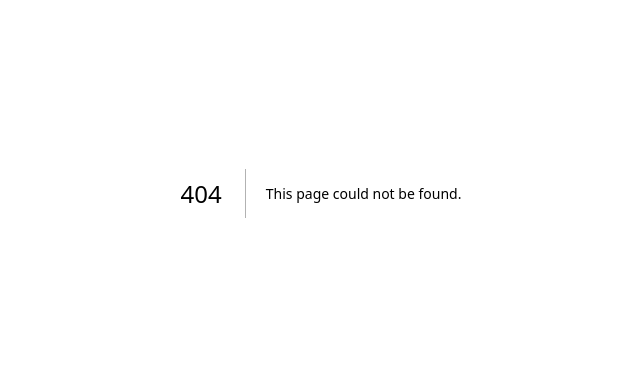
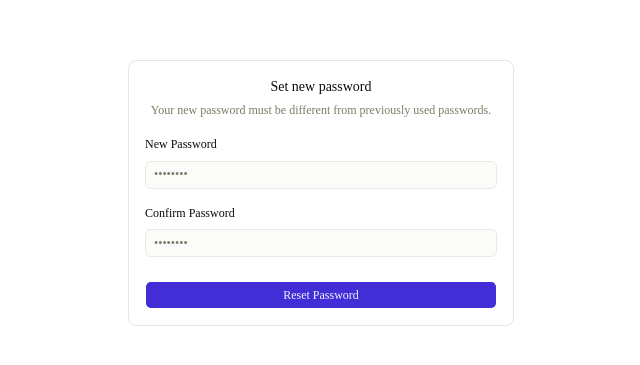
Before and after one commit to DrAmanJy/PulseTrack, a Next.js app in the folder apps/web/: page /reset-password in a window 1280 px wide. Before the commit this address had no page. Shown: the part 207-572 px from the top of the page, without its empty margins (319-959 px from the left). Built offline with nearby package versions, Linux system fonts and the light colour scheme.

Commit message:
feat(reset-password): implement ResetPasswordPage component with form handling for password reset, including validation and UI integration

```diff
--- /dev/null
+++ b/apps/web/src/app/reset-password/page.jsx
@@ -0,0 +1,83 @@
+'use client';
+
+import { useRouter, useSearchParams } from 'next/navigation';
+import { useForm } from 'react-hook-form';
+import { zodResolver } from '@hookform/resolvers/zod';
+import { Button } from '@/components/ui/button';
+import { Card, CardContent, CardDescription, CardHeader, CardTitle } from '@/components/ui/card';
+
+// 🛡️ Importing your specific Field components!
+import FormField from '@/components/FormField';
+import { Field, FieldGroup } from '@/components/ui/field';
+import { resetPasswordSchema } from '@pulsetrack/validations';
+
+export default function ResetPasswordPage() {
+  const router = useRouter();
+
+  // Grab the ?token=... from the URL
+  const searchParams = useSearchParams();
+  const token = searchParams.get('token');
+
+  // Initialize React Hook Form
+  const { control, handleSubmit } = useForm({
+    resolver: zodResolver(resetPasswordSchema),
+    defaultValues: {
+      password: '',
+      confirmPassword: '',
+    },
+  });
+
+  const onSubmit = async (data) => {
+    console.log('🚀 Sending to Express:', {
+      newPassword: data.password,
+      resetToken: token,
+    });
+
+    // On success:
+    router.replace('/');
+  };
+
+  return (
+    <div className="flex min-h-svh w-full items-center justify-center p-6 md:p-10">
+      <div className="w-full max-w-sm">
+        <div className="flex flex-col gap-6">
+          <Card>
+            <CardHeader className="text-center">
+              <CardTitle>Set new password</CardTitle>
+              <CardDescription>
+                Your new password must be different from previously used passwords.
+              </CardDescription>
+            </CardHeader>
+            <CardContent>
+              <form onSubmit={handleSubmit(onSubmit)}>
+                <FieldGroup>
+                  <FormField
+                    control={control}
+                    label="New Password"
+                    name="password"
+                    type="password"
+                    placeholder="••••••••"
+                  />
+
+                  <FormField
+                    control={control}
+                    label="Confirm Password"
+                    name="confirmPassword"
+                    type="password"
+                    placeholder="••••••••"
+                  />
+
+                  <Field className="pt-2">
+                    <Button type="submit" className="w-full">
+                      Reset Password
+                    </Button>
+                  </Field>
+                </FieldGroup>
+              </form>
+            </CardContent>
+          </Card>
+        </div>
+      </div>
+    </div>
+  );
+}
```
